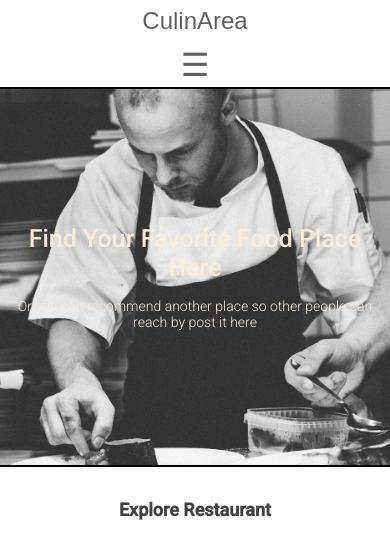
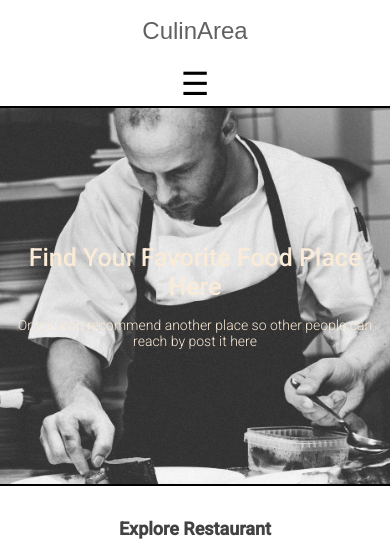
Before and after one commit to dwihp2/dicoding-frontend-expert-class, a website built with webpack: page restaurant-apps/src/templates/index.html in a window 390 px wide. Shown: the top 547 px of the page. Built offline with nearby package versions, Linux system fonts and the light colour scheme.

Commit message:
fixing hamburger blocked the button & button size

```diff
--- a/restaurant-apps/src/styles/main.css
+++ b/restaurant-apps/src/styles/main.css
@@ -33,7 +33,7 @@ body {
 
 .app-bar a {
     /* display: inline-block; */
-    padding: 0.1em;
+    /* padding: 0.1em; */
     text-decoration: none;
     color: #616161;
 }
@@ -50,11 +50,14 @@ body {
 }
 
 .app-bar__menu {
+    padding: 0.1em 1em;
     font-size: 32px;
     margin: 0px auto;
     display: flex;
     justify-content: center;
     align-items: center;
+    border: none;
+    background: none;
 }
 
 /* app-bar logo */
@@ -66,6 +69,7 @@ body {
 }
 
 .app-bar__logo_title {
+    padding: 0.5em 1em;
     font-family:fantasy;
     font-size: x-large;
 }
@@ -86,7 +90,7 @@ body {
 
 .app-bar__nav_item {
     display: inline-grid;
-    padding: 1em;
+    padding: 0em 1em;
     text-transform: capitalize;
     white-space: nowrap;
 }
--- a/restaurant-apps/src/styles/responsive.css
+++ b/restaurant-apps/src/styles/responsive.css
@@ -1,6 +1,6 @@
 @media screen and ( max-width: 499px) {
     .app-bar__nav {
-        margin-top: 5em;
+        margin-top: 9.5em;
         z-index: 10;
         background-color: #fff;
         width: 300px;
--- a/restaurant-apps/src/templates/index.html
+++ b/restaurant-apps/src/templates/index.html
@@ -14,7 +14,7 @@
         <div class="app-bar__logo">
             <a class="app-bar__logo_title" href=" ">CulinArea</a></li>
         </div>
-        <a id="menu" class="app-bar__menu">☰</a>
+        <button id="menu" class="app-bar__menu">☰</button>
         <nav id="drawer" class="app-bar__nav">
             <ul class="app-bar__nav_list">
                 <li class="app-bar__nav_item"><a href=" ">Home</a></li>
```
